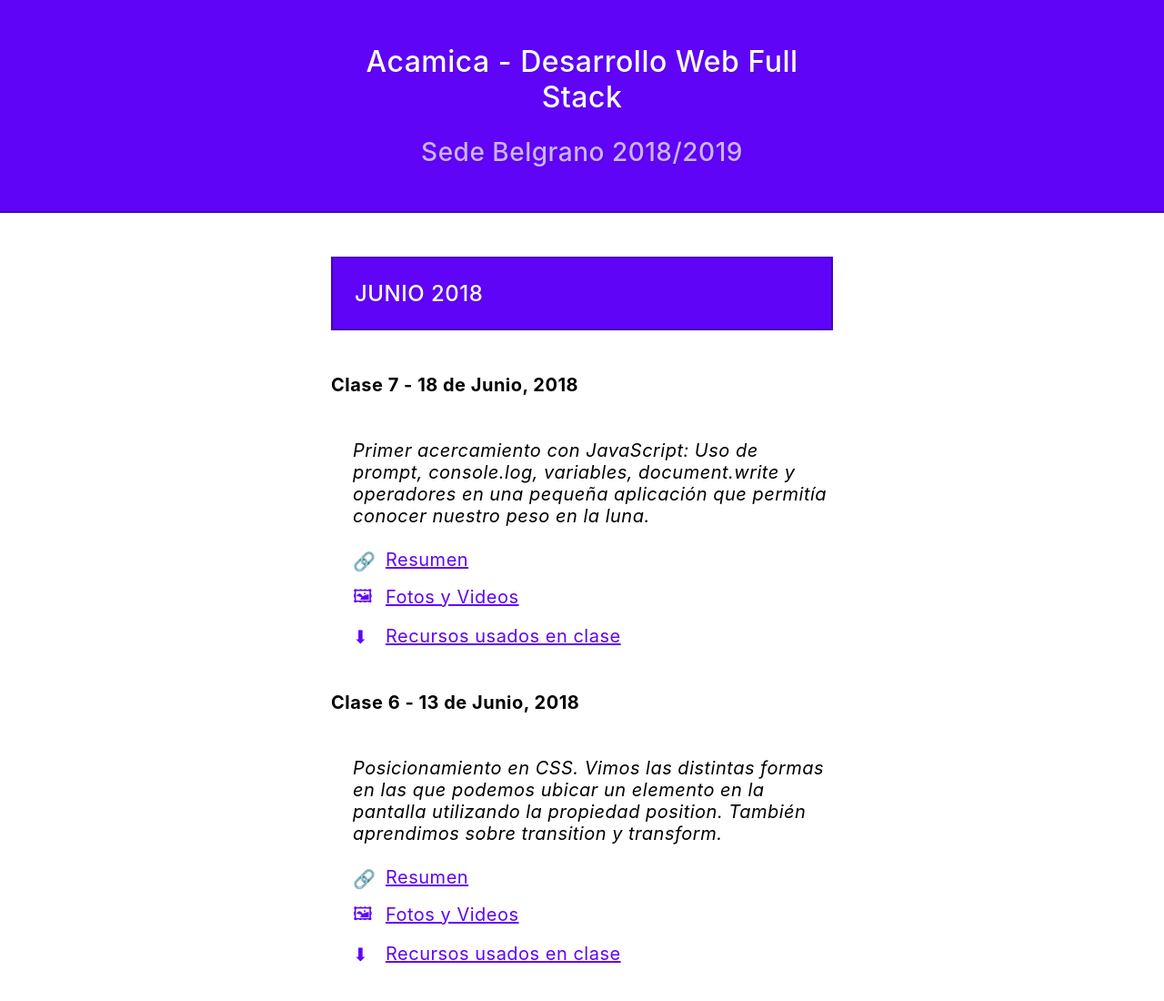
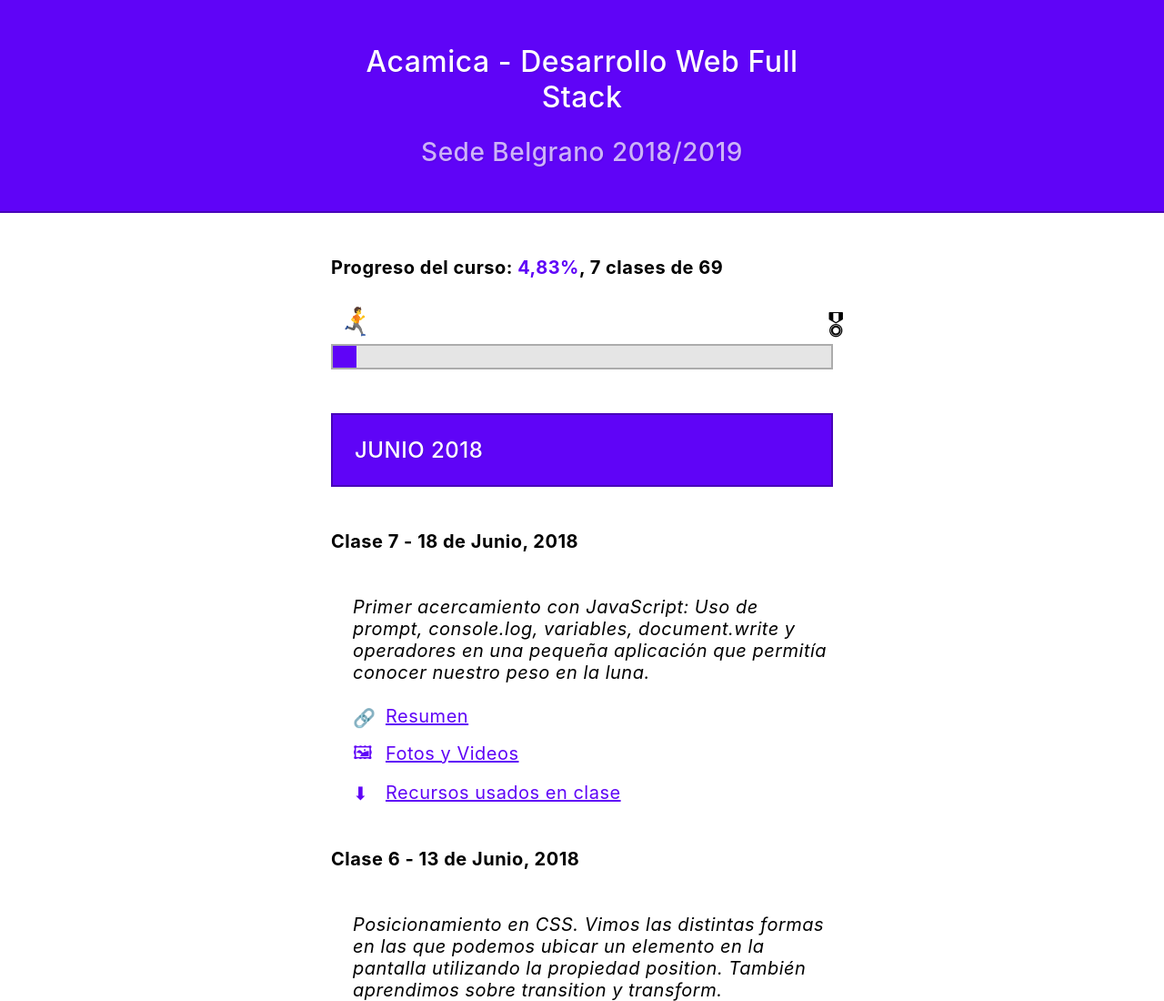
Before and after one commit to durancristhian/acamica-dwfs-belgrano, a website: page public/index.html in a window 1280 px wide. Shown: the top 1100 px of the page at 91% size. Drawn offline with Linux system fonts and the light colour scheme.

Commit message:
add progress

```diff
--- a/public/index.html
+++ b/public/index.html
@@ -32,6 +32,15 @@
     </header>
     <div class="container">
         <div class="inner-container">
+            <div class="progress-section">
+                <h4>Progreso del curso:
+                    <span class="color-animation">4,83%</span>, 7 clases de 69</h4>
+                <div class="progress-bar-container">
+                    <div class="girl" style="left: 4.83%;">🏃</div>
+                    <div class="medal">🎖</div>
+                    <div class="background-animation progress-bar" style="width: 4.83%;"></div>
+                </div>
+            </div>
             <h3 class="background-animation">Junio 2018</h3>
             <div class="lesson">
                 <div>
--- a/public/styles.css
+++ b/public/styles.css
@@ -7,6 +7,7 @@
   --font-family: -apple-system, BlinkMacSystemFont, 'Segoe UI', Roboto, Oxygen, Ubuntu, Cantarell,
     'Open Sans', 'Helvetica Neue', sans-serif;
   --font-size: 16px;
+  --icon-size: 30px;
   --main-color: #50f;
   --quaternary-color: gold;
   --secondary-color: rgb(255, 74, 110);
@@ -138,7 +139,8 @@
 
 .background-animation,
 .color-animation,
-.img-container::after {
+.img-container::after,
+.progress-bar::after {
   animation-direction: alternate;
   animation-duration: 30s;
   animation-iteration-count: infinite;
@@ -166,6 +168,17 @@
 
 .debug * {
   box-shadow: 0 0 1px var(--quaternary-color);
+}
+
+.girl {
+  transform: scaleX(-1) translateX(50%);
+}
+
+.girl,
+.medal {
+  font-size: var(--icon-size);
+  position: absolute;
+  top: calc(-1 * var(--icon-size) * 1.5);
 }
 
 .img-container {
@@ -207,3 +220,33 @@
 .lesson div:last-child p {
   margin-bottom: var(--space);
 }
+
+.medal {
+  right: calc(-1 * var(--icon-size) / 2);
+}
+
+.progress-bar {
+  background-color: var(--border-color);
+  bottom: 0;
+  content: '';
+  left: 0;
+  position: absolute;
+  top: 0;
+}
+
+.progress-bar-container {
+  background-color: rgba(0, 0, 0, 0.1);
+  border: 2px solid var(--border-color);
+  height: 1.5rem;
+  margin-bottom: calc(var(--space) * 2);
+  margin-top: calc(var(--space) * 3);
+  position: relative;
+}
+
+.progress-section {
+  margin-bottom: calc(var(--space) * 2);
+}
+
+.progress-section h4 {
+  margin: 0;
+}
```
